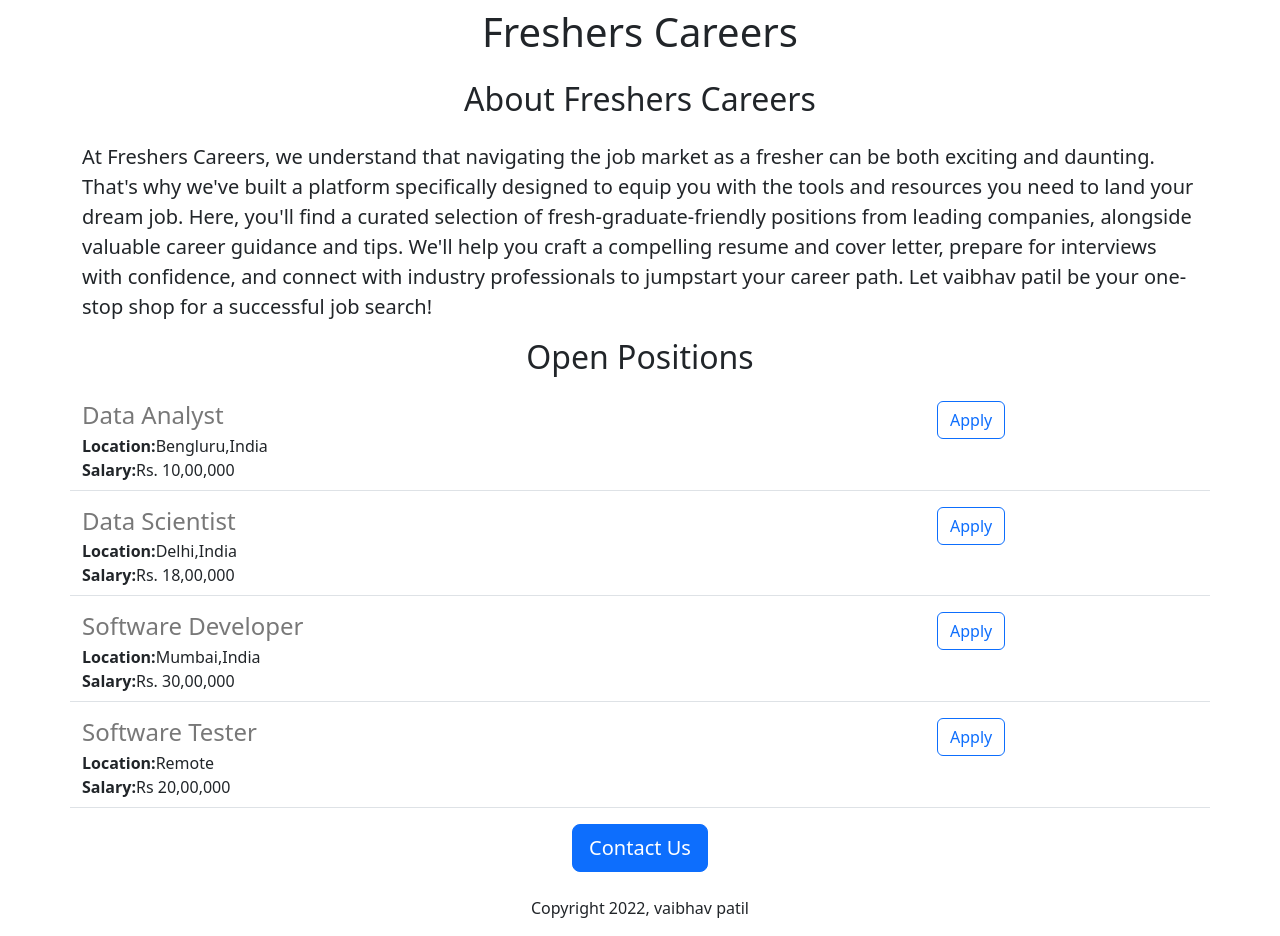
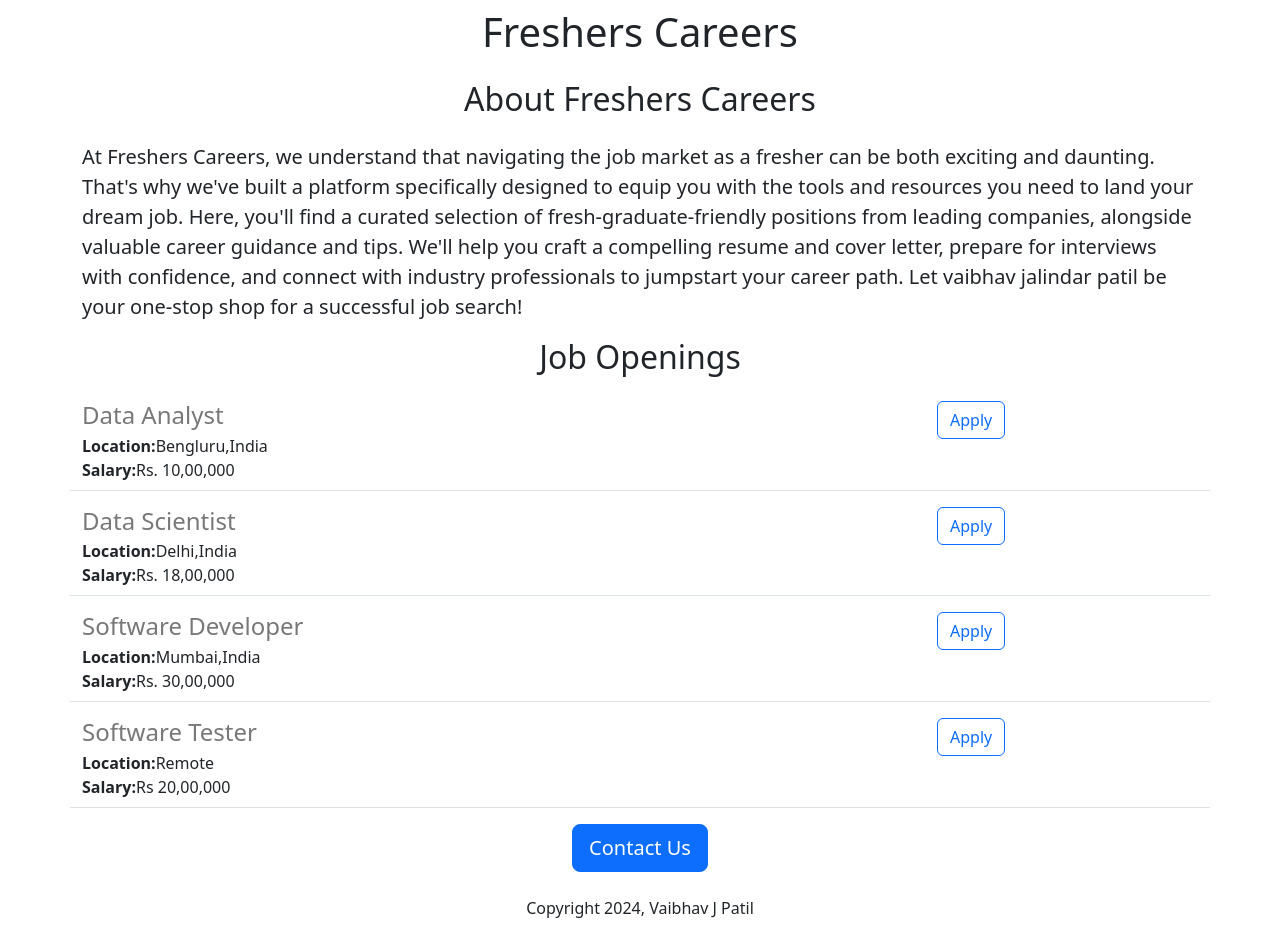
Before and after one commit to vaibhav0018/freshers-careers-website, a Flask app: page / in a window 1280 px wide. Run offline with Flask 3, Linux system fonts and the light colour scheme.

Commit message:
made some changes

```diff
--- a/templates/home.html
+++ b/templates/home.html
@@ -11,8 +11,8 @@
   <div class="container">
   <h1 class="text-center mt-2 mb-4">{{company_name}} Careers</h1>
   <h2 class="text-center mt-2 mb-4">About Freshers Careers</h2>
-  <p class='lead' >At Freshers Careers, we understand that navigating the job market as a fresher can be both exciting and daunting. That's why we've built a platform specifically designed to equip you with the tools and resources you need to land your dream job. Here, you'll find a curated selection of fresh-graduate-friendly positions from leading companies, alongside valuable career guidance and tips. We'll help you craft a compelling resume and cover letter, prepare for interviews with confidence, and connect with industry professionals to jumpstart your career path. Let vaibhav patil be your one-stop shop for a successful job search!</p>
-  <h2 class="text-center mt-2 mb-4">Open Positions</h2>
+  <p class='lead' >At Freshers Careers, we understand that navigating the job market as a fresher can be both exciting and daunting. That's why we've built a platform specifically designed to equip you with the tools and resources you need to land your dream job. Here, you'll find a curated selection of fresh-graduate-friendly positions from leading companies, alongside valuable career guidance and tips. We'll help you craft a compelling resume and cover letter, prepare for interviews with confidence, and connect with industry professionals to jumpstart your career path. Let vaibhav jalindar patil be your one-stop shop for a successful job search!</p>
+  <h2 class="text-center mt-2 mb-4">Job Openings</h2>
   <div >
     {% for job in jobs %}
     {% include 'jobitem.html' %}
@@ -20,7 +20,7 @@
   </div>
     <div class="text-center">
   <button class="btn btn-primary btn-lg">Contact Us</button>
-    <p class="mt-4">Copyright 2022, vaibhav patil</p>
+    <p class="mt-4">Copyright 2024, Vaibhav J Patil</p>
   </div>
   </div>
 </body>
```
